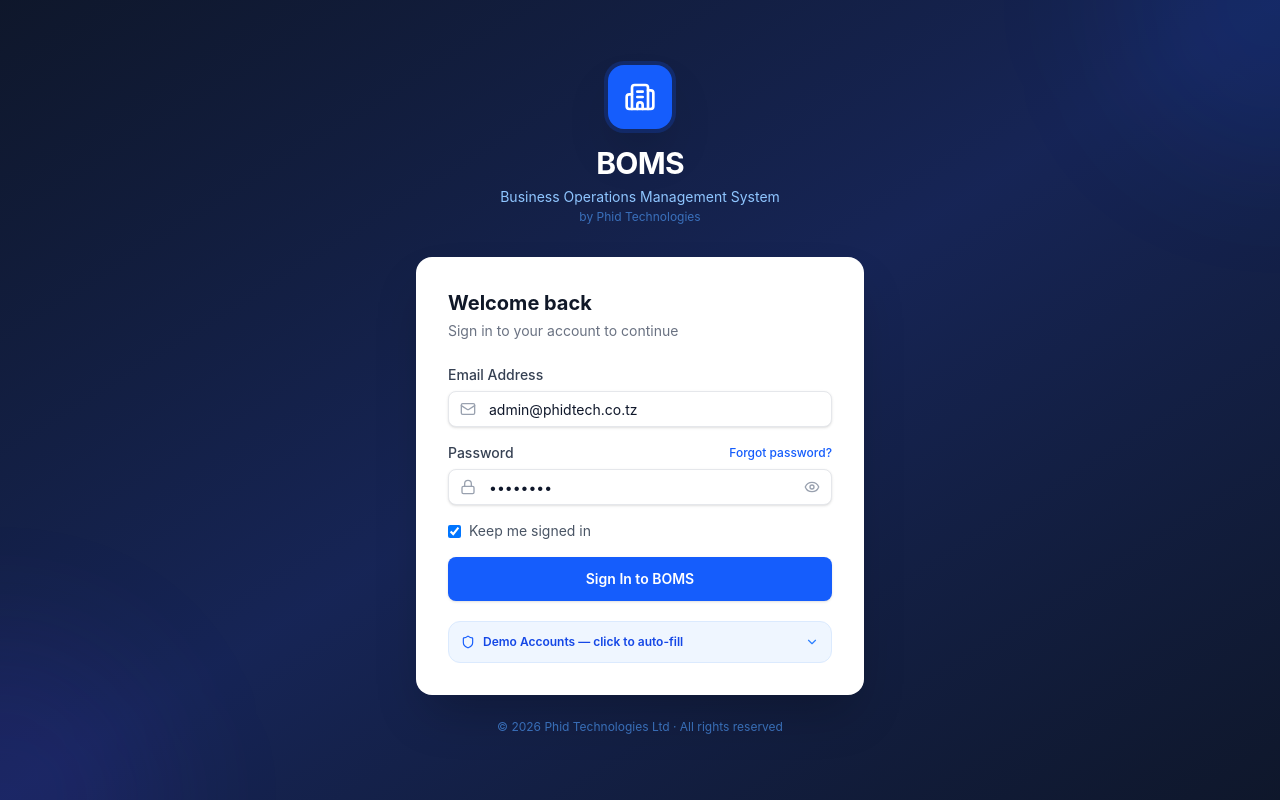
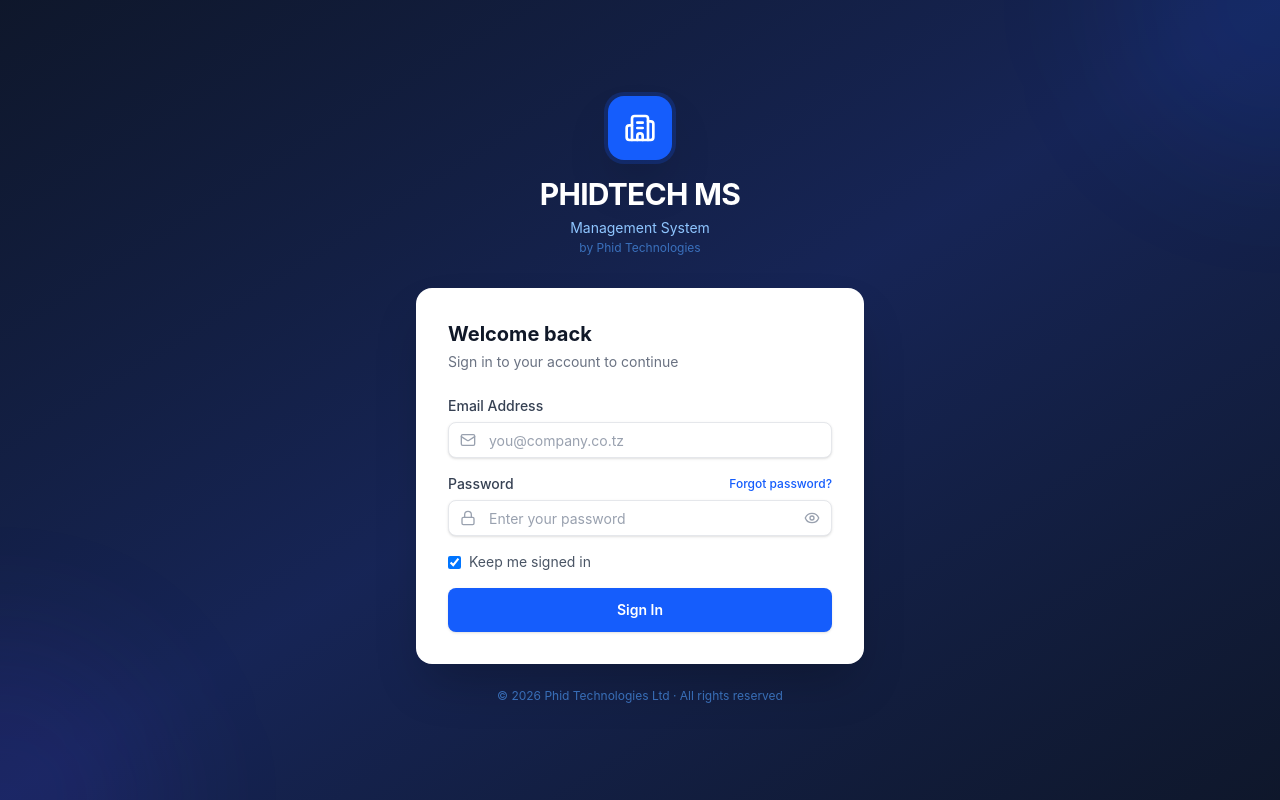
Before and after one commit to PHIDTECH/phidtechstaff, a Next.js app: page /login in a window 1280 px wide. Built offline with nearby package versions, Linux system fonts and the light colour scheme.

Commit message:
feat: rename to PHIDTECH MS, remove demo accounts, update superadmin credentials

```diff
--- a/app/login/page.tsx
+++ b/app/login/page.tsx
@@ -1,34 +1,20 @@
 "use client";
 import { useState } from "react";
 import { useRouter } from "next/navigation";
-import { Building2, Eye, EyeOff, Lock, Mail, Shield, ChevronDown } from "lucide-react";
+import { Building2, Eye, EyeOff, Lock, Mail } from "lucide-react";
 import { Button } from "@/components/ui/button";
 import { Input } from "@/components/ui/input";
 
-const DEMO_ACCOUNTS = [
-  { label: "System Admin", email: "admin@phidtech.co.tz", password: "admin123", company: "Phid Technologies Ltd", role: "Admin" },
-  { label: "Engineering Manager", email: "grace.k@phidtech.co.tz", password: "admin123", company: "Phid Technologies Ltd", role: "Manager" },
-  { label: "Sales Manager", email: "amina.h@phidtech.co.tz", password: "admin123", company: "Phid Technologies Ltd", role: "Manager" },
-  { label: "Staff Member", email: "samuel.b@phidtech.co.tz", password: "admin123", company: "Phid Technologies Ltd", role: "Staff" },
-];
-
-const VALID_CREDS = [
-  "admin@phidtech.co.tz",
-  "grace.k@phidtech.co.tz",
-  "amina.h@phidtech.co.tz",
-  "samuel.b@phidtech.co.tz",
-  "peter.n@phidtech.co.tz",
-  "fatuma.s@phidtech.co.tz",
-];
+const ADMIN_EMAIL = "phidtechnology@gmail.com";
+const ADMIN_PASSWORD = "Kaijage@@2023";
 
 export default function LoginPage() {
   const router = useRouter();
   const [showPassword, setShowPassword] = useState(false);
-  const [email, setEmail] = useState("admin@phidtech.co.tz");
-  const [password, setPassword] = useState("admin123");
+  const [email, setEmail] = useState("");
+  const [password, setPassword] = useState("");
   const [loading, setLoading] = useState(false);
   const [error, setError] = useState("");
-  const [showDemoList, setShowDemoList] = useState(false);
 
   const handleLogin = async (e: React.FormEvent) => {
     e.preventDefault();
@@ -42,21 +28,14 @@ export default function LoginPage() {
       setError("Please enter a valid email address.");
       return;
     }
-    if (!VALID_CREDS.includes(email) || password !== "admin123") {
-      setError("Invalid credentials. Use one of the demo accounts below.");
+    if (email !== ADMIN_EMAIL || password !== ADMIN_PASSWORD) {
+      setError("Invalid email or password. Please try again.");
       return;
     }
 
     setLoading(true);
     await new Promise((r) => setTimeout(r, 900));
     router.push("/dashboard");
-  };
-
-  const fillDemo = (account: typeof DEMO_ACCOUNTS[0]) => {
-    setEmail(account.email);
-    setPassword(account.password);
-    setError("");
-    setShowDemoList(false);
   };
 
   return (
@@ -73,8 +52,8 @@ export default function LoginPage() {
           <div className="inline-flex items-center justify-center w-16 h-16 rounded-2xl bg-blue-600 shadow-2xl mb-4 ring-4 ring-blue-600/20">
             <Building2 className="w-8 h-8 text-white" />
           </div>
-          <h1 className="text-3xl font-bold text-white tracking-tight">BOMS</h1>
-          <p className="text-blue-300 text-sm mt-1.5">Business Operations Management System</p>
+          <h1 className="text-3xl font-bold text-white tracking-tight">PHIDTECH MS</h1>
+          <p className="text-blue-300 text-sm mt-1.5">Management System</p>
           <p className="text-blue-400/60 text-xs mt-0.5">by Phid Technologies</p>
         </div>
 
@@ -147,48 +126,9 @@ export default function LoginPage() {
                   <div className="w-4 h-4 border-2 border-white/30 border-t-white rounded-full animate-spin" />
                   Signing in...
                 </div>
-              ) : "Sign In to BOMS"}
+              ) : "Sign In"}
             </Button>
           </form>
-
-          {/* Demo credentials */}
-          <div className="mt-5">
-            <button
-              type="button"
-              onClick={() => setShowDemoList(!showDemoList)}
-              className="w-full flex items-center justify-between p-3 bg-blue-50 hover:bg-blue-100 rounded-xl border border-blue-100 transition-colors"
-            >
-              <div className="flex items-center gap-2">
-                <Shield className="w-3.5 h-3.5 text-blue-600" />
-                <p className="text-xs font-semibold text-blue-700">Demo Accounts — click to auto-fill</p>
-              </div>
-              <ChevronDown className={`w-3.5 h-3.5 text-blue-500 transition-transform ${showDemoList ? "rotate-180" : ""}`} />
-            </button>
-            {showDemoList && (
-              <div className="mt-2 space-y-1.5">
-                {DEMO_ACCOUNTS.map(account => (
-                  <button
-                    key={account.email}
-                    type="button"
-                    onClick={() => fillDemo(account)}
-                    className="w-full flex items-center justify-between px-3 py-2.5 rounded-lg border border-gray-100 hover:bg-gray-50 hover:border-blue-200 transition-colors text-left"
-                  >
-                    <div>
-                      <p className="text-sm font-medium text-gray-800">{account.label}</p>
-                      <p className="text-xs text-gray-400">{account.email}</p>
-                    </div>
-                    <span className={`text-xs px-2 py-0.5 rounded-full font-medium ${
-                      account.role === "Admin" ? "bg-red-100 text-red-700" :
-                      account.role === "Manager" ? "bg-purple-100 text-purple-700" :
-                      "bg-blue-100 text-blue-700"
-                    }`}>
-                      {account.role}
-                    </span>
-                  </button>
-                ))}
-              </div>
-            )}
-          </div>
         </div>
 
         <p className="text-center text-blue-400/60 text-xs mt-6">
```
